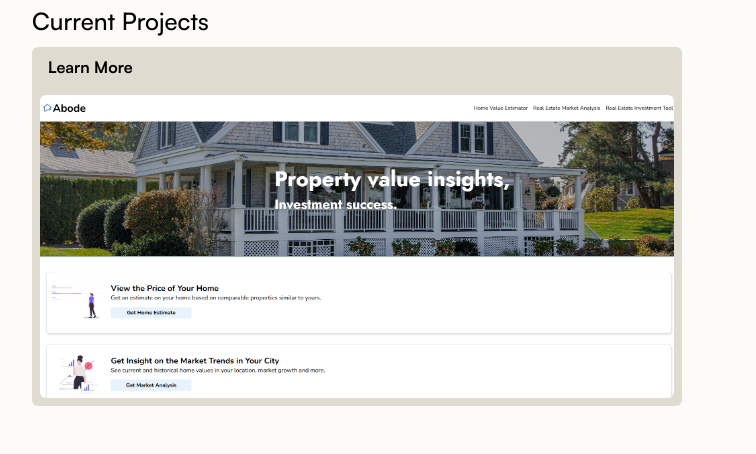
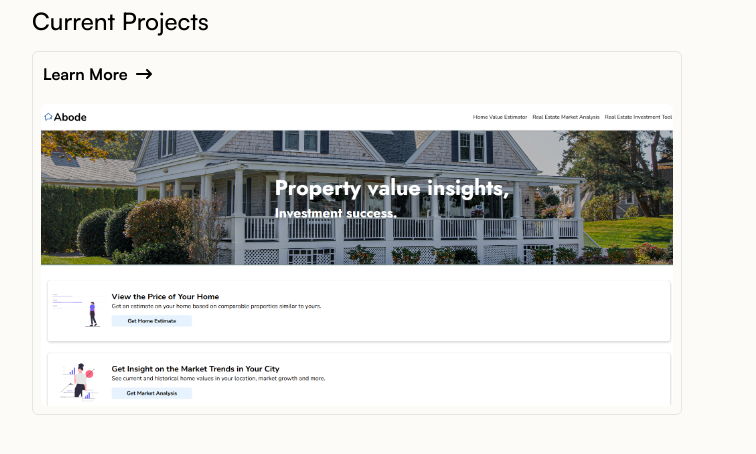
Before and after one commit to barreledout/personal_portfolio, a Next.js app: page / in a window 1280 px wide. Shown: the part 708-1162 px from the top of the page, without its empty margins (283-1039 px from the left). Built offline with nearby package versions, Linux system fonts and the light colour scheme; no server answers.

Commit message:
Added a bg color for the drawer. Created a border and removed the bg color for the component.

```diff
--- a/src/app/components/Projects/ProjectCards.tsx
+++ b/src/app/components/Projects/ProjectCards.tsx
@@ -1,13 +1,13 @@
 "use client";
 import { useRef, useState, useEffect, SyntheticEvent } from "react";
 import { cn } from "@/lib/utils";
-import { Button } from "../ShadCn/button";
-
 import { Drawer } from "vaul";
+import { FaArrowRightLong } from "react-icons/fa6";
 
 interface ProjectProps {
   children: {
     description: React.ReactNode;
+    stack: React.ReactNode;
   };
   alt: string;
   img: string;
@@ -77,30 +77,38 @@ const ProjectsCards = ({
 
   return (
     <div
-      className="w-full rounded-md text-black relative overflow-hidden bg-custom-containerColor"
+      className="w-full rounded-md text-black relative overflow-hidden border-[1px] dark:border-custom-borderColor/10 dark:[box-shadow:inset_0_5px_10px_rgba(154,160,185,.05),inset_0_15px_40px_rgba(166,173,201,.02)] "
       ref={ref}
     >
+      {" "}
       <Drawer.Root container={container} direction="right" handleOnly={true}>
         <Drawer.Trigger
-          className="my-2 rounded-tl-sm text-custom-fontColor font-[700] bg-custom-containerColor outline-none cursor-pointer"
+          className="group m-2 p-[2px] rounded-sm text-custom-fontColor font-[700] outline-none cursor-pointer"
           onClick={handleDrawer}
         >
-          <span className="m-2 p-2">Learn More</span>
+          <span className="group-hover:gap-3 group-hover:text-custom-fontColor/70 flex items-center gap-1 [transition:all_0.1s_ease-in-out]">
+            Learn More
+            <FaArrowRightLong className="w-6" />
+          </span>
         </Drawer.Trigger>
 
         <Drawer.Portal>
           <Drawer.Overlay />
           <Drawer.Content
-            className="absolute z-10 top-0 right-0 h-full w-[50%] rounded-l-[10px] flex flex-col bg-blue-300/100"
+            className="absolute z-10 top-0 right-0 h-full w-[50%] rounded-l-[10px] flex flex-col bg-custom-drawerColor/100 dark:bg-custom-drawerColor dark:text-custom-fontColor"
             ref={drawerRef}
           >
             <div className="flex flex-col text-center m-3">
               <Drawer.Title className="text-left font-[700] text-[2em]">
                 {title(alt)}
               </Drawer.Title>
-              <Drawer.Description className="flex text-left font-[500]" asChild>
+              <Drawer.Description className="text-left font-[500]" asChild>
                 {children.description}
               </Drawer.Description>
+              <div className="mt-4 w-full bg-red-300 text-left">
+                <h2>Stack:</h2>
+                {children.stack}
+              </div>
             </div>
 
             <div className="flex justify-center absolute bottom-0 m-auto w-full">
@@ -123,7 +131,6 @@ const ProjectsCards = ({
           </Drawer.Content>
         </Drawer.Portal>
       </Drawer.Root>
-
       {/* Inner container */}
       <div className="flex flex-col m-2 z-[-10]">
         {/* Image container */}
--- a/src/app/components/Projects/Projects.tsx
+++ b/src/app/components/Projects/Projects.tsx
@@ -1,6 +1,7 @@
 "use client";
 import React from "react";
 import ProjectsCards from "./ProjectCards";
+import H1 from "../H1";
 import { motion } from "framer-motion";
 import { variants } from "../FramerMotion/PageWrapper";
 
@@ -10,7 +11,7 @@ const Projects = () => {
   return (
     <motion.div variants={variants} className="w-full mb-20">
       <div className="flex justify-between items-center gap-2">
-        <h1 className="text-[1.5em] font-[500] mb-2">Current Projects</h1>
+        <H1 className="">Current Projects</H1>
       </div>
       <div className="flex flex-col items-center gap-10 w-full">
         <ProjectsCards
@@ -26,6 +27,9 @@ const Projects = () => {
                 on comparable properties nearby.
               </p>
             ),
+            stack: (
+              <p>poop</p>
+            ),
           }}
         </ProjectsCards>
       </div>
@@ -34,32 +38,3 @@ const Projects = () => {
 };
 
 export default Projects;
-
-{
-  /* <div
-      className="flex flex-col justify-center text-center mt-[5rem] mb-[10rem]"
-      id="projects"
-    >
-      <PageWrapper delayAmt={1.2}>
-        <h1 className="text-[2em] font-[400]">Projects</h1>
-        <div className="grid grid-cols-2 mt-6 gap-[10px]">
-        <ProjectsCards
-            img="/ProjectImgs/Screenshot 2024-11-03 180118.png"
-            alt="Abode"
-            link="https://github.com/barreledout"
-          >
-            <H1>Abode</H1>
-            <Stack stack={["html", "css", "javascript", "nodejs"]} />
-          </ProjectsCards>
-
-          <ProjectsCards
-            img="/ProjectImgs/Screenshot 2024-11-03 180118.png"
-            alt="Abode"
-            link="https://github.com/barreledout"
-          >
-            <H1>Abode</H1>
-          </ProjectsCards>
-        </div>
-      </PageWrapper>
-    </div> */
-}
```
